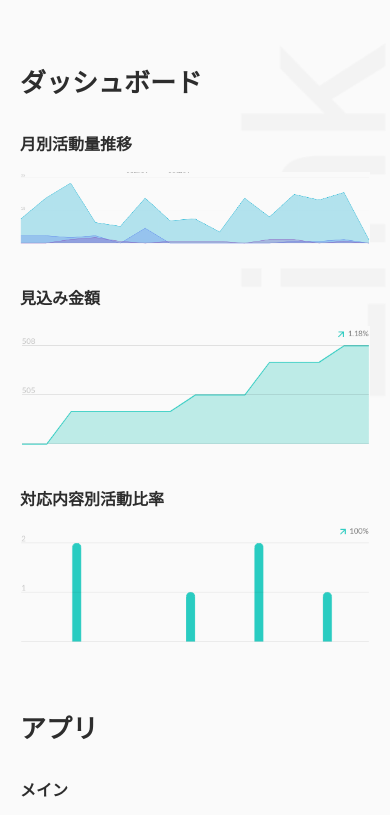
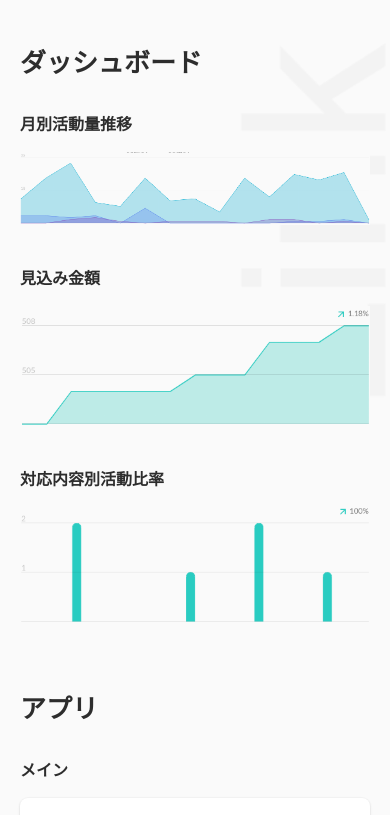
Before and after one commit to akitoimase/kintone-portal-designer, a plain HTML site: page index.html in a window 390 px wide. Shown: the top 815 px of the page. Drawn offline with nearby package versions, Linux system fonts and the light colour scheme.

Commit message:
Add files via upload

```diff
--- a/css/style.css
+++ b/css/style.css
@@ -4,8 +4,7 @@ html {
 }
 body {
   font-family:"游ゴシック Medium",YuGothic,YuGothicM,"Hiragino Kaku Gothic ProN","Hiragino Kaku Gothic Pro",メイリオ,Meiryo,sans-serif;
-  background: #fff;
-  color: #3B4043;
+  color: #2D2D2D;
 	font-size: 1.8rem;
 	line-height: 1.8;
 }
@@ -52,6 +51,10 @@ a:hover {
 section {
   max-width: 1152px;
   margin-right: 26px;
+  margin-bottom: 12px;
+  padding-top: 108px;
+}
+section:first-of-type {
   margin-bottom: 60px;
   padding-top: 60px;
 }
@@ -249,6 +252,11 @@ h5 {
   section {
     margin-right: auto;
     margin-bottom: 0;
+    padding-top: 60px;
+  }
+  section:first-of-type {
+    margin-bottom: 0;
+    padding-top: 40px;
   }
   .main_column {
     width: auto;
```
